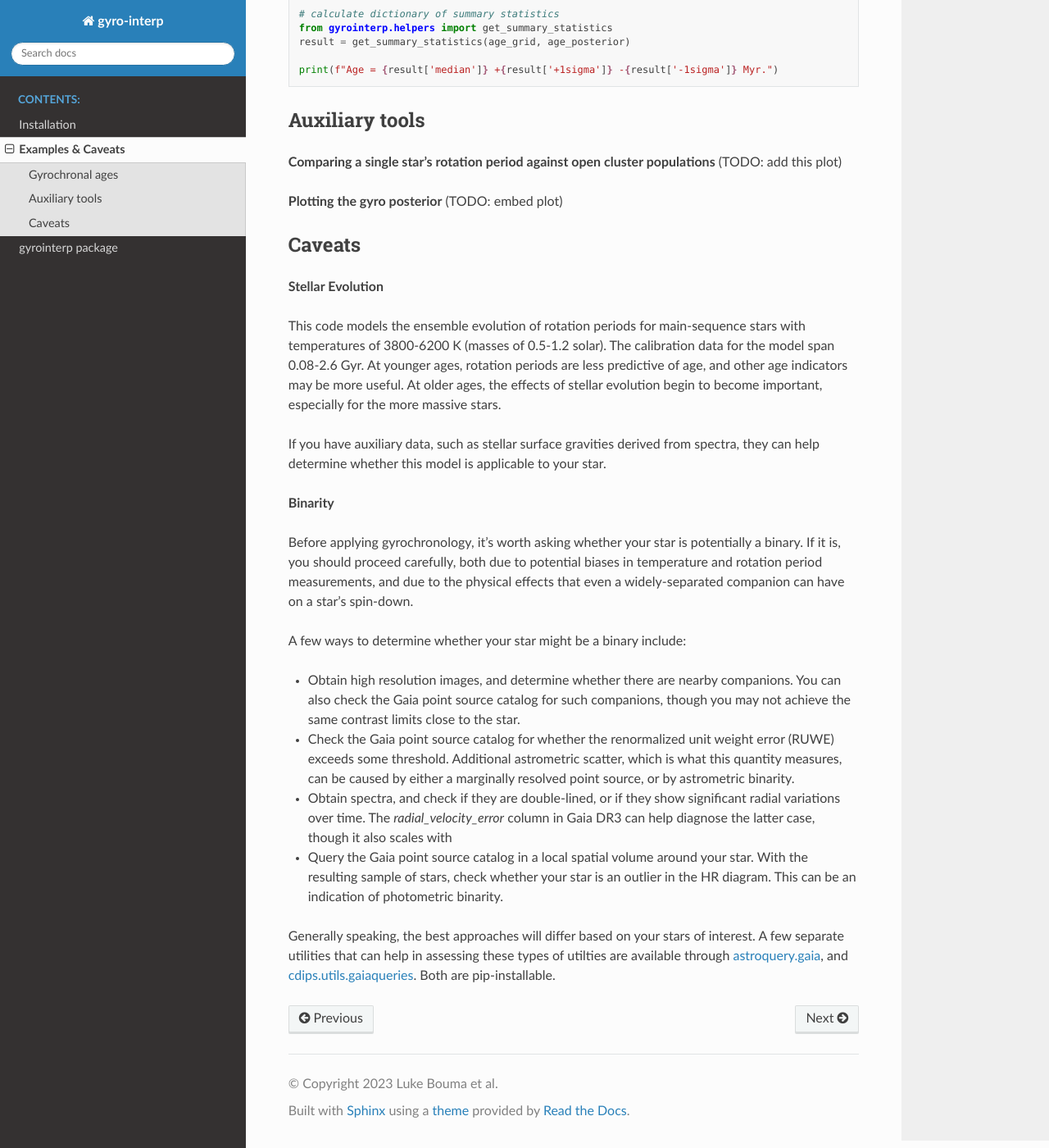
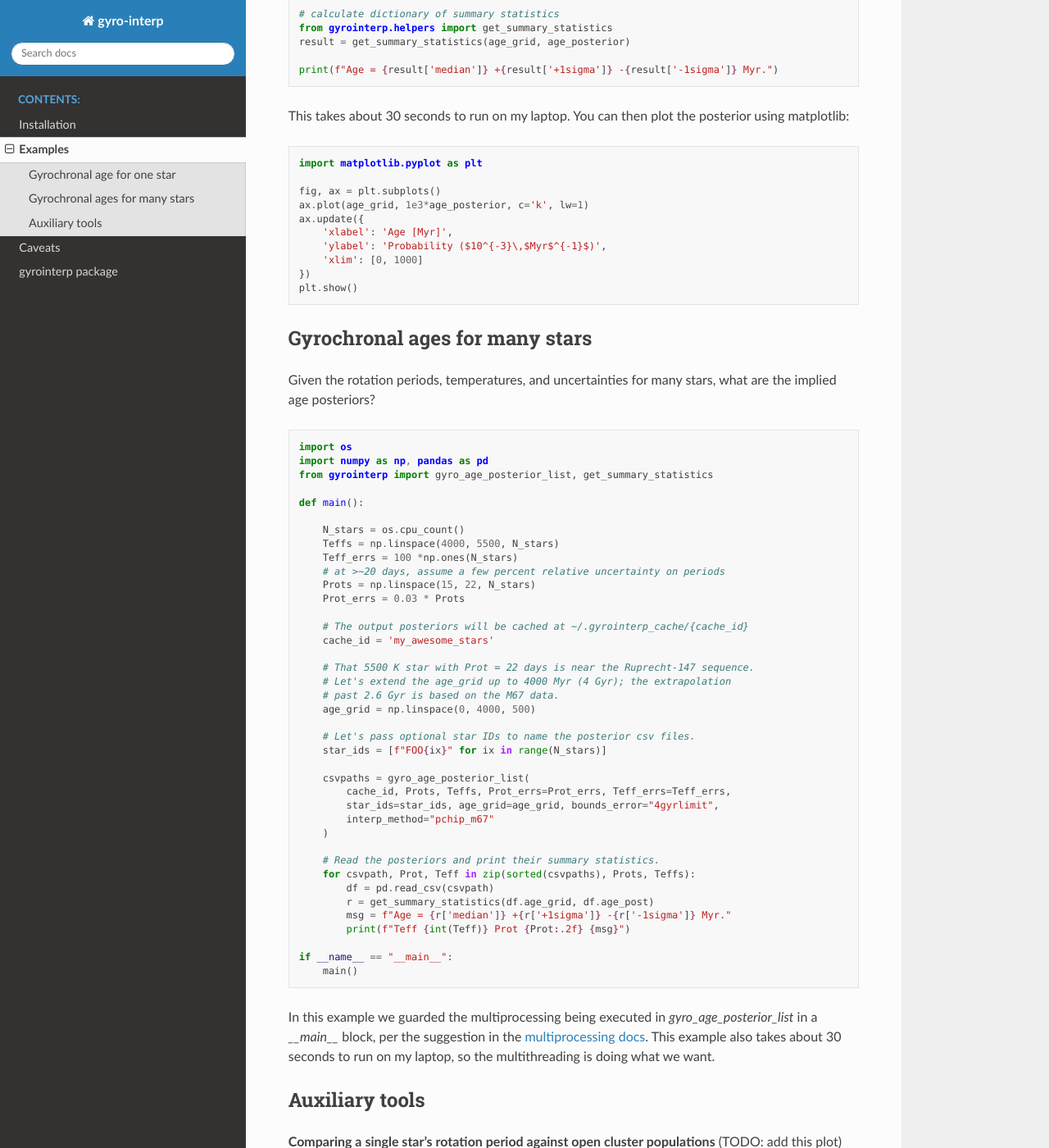
Before and after one commit to lgbouma/gyro-interp, a Sphinx documentation site: the page built from docs/source/examples.rst, in a window 1280 px wide and 1400 px high, scrolled down 493 px. Shown: the whole window at 82% size. Built offline with Sphinx 7.4.7 and the Read the Docs theme 2.0.0, drawn with Linux system fonts in a browser that asks for light colours; some of the changed text lies outside the part shown.

Commit message:
update docs; cleaner code

```diff
--- a/docs/source/examples.rst
+++ b/docs/source/examples.rst
@@ -1,24 +1,25 @@
-Examples & Caveats
+Examples
 ========================================
 
-Gyrochronal ages
+Gyrochronal age for one star
 ++++++++++++++++++++
 
-Given a star's rotation period, effective temperature, and uncertainties, what
-is the gyrochronological age posterior over a grid spanning 0 to 2.6 Gyr?
+Given a single star's rotation period, effective temperature, and
+uncertainties, what is the gyrochronological age posterior over a grid spanning
+0 to 2.6 Gyr?
 
 .. code-block:: python
 
   import numpy as np
   from gyrointerp import gyro_age_posterior
 
-  Prot, Prot_err = 6, 0.1
+  Prot, Prot_err = 6, 0.2
   Teff, Teff_err = 5500, 100
   age_grid = np.linspace(0, 2600, 500)
 
   # calculate the age posterior at each age in `age_grid`
   age_posterior = gyro_age_posterior(
-    Prot, Teff, Prot_err=Prot_err, Teff_err=Teff_err, age_grid=age_grid
+      Prot, Teff, Prot_err=Prot_err, Teff_err=Teff_err, age_grid=age_grid
   )
 
   # calculate dictionary of summary statistics
@@ -26,6 +27,78 @@ is the gyrochronological age posterior over a grid spanning 0 to 2.6 Gyr?
   result = get_summary_statistics(age_grid, age_posterior)
 
   print(f"Age = {result['median']} +{result['+1sigma']} -{result['-1sigma']} Myr.")
+
+This takes about 30 seconds to run on my laptop.  You can then plot the
+posterior using matplotlib:
+
+.. code-block:: python
+
+  import matplotlib.pyplot as plt
+
+  fig, ax = plt.subplots()
+  ax.plot(age_grid, 1e3*age_posterior, c='k', lw=1)
+  ax.update({
+      'xlabel': 'Age [Myr]',
+      'ylabel': 'Probability ($10^{-3}\,$Myr$^{-1}$)',
+      'xlim': [0, 1000]
+  })
+  plt.show()
+
+
+Gyrochronal ages for many stars
+++++++++++++++++++++
+
+Given the rotation periods, temperatures, and uncertainties for many stars,
+what are the implied age posteriors?
+
+.. code-block:: python
+
+  import os
+  import numpy as np, pandas as pd
+  from gyrointerp import gyro_age_posterior_list, get_summary_statistics
+
+  def main():
+
+      N_stars = os.cpu_count()
+      Teffs = np.linspace(4000, 5500, N_stars)
+      Teff_errs = 100 *np.ones(N_stars)
+      # at >~20 days, assume a few percent relative uncertainty on periods
+      Prots = np.linspace(15, 22, N_stars)
+      Prot_errs = 0.03 * Prots
+
+      # The output posteriors will be cached at ~/.gyrointerp_cache/{cache_id}
+      cache_id = 'my_awesome_stars'
+
+      # That 5500 K star with Prot = 22 days is near the Ruprecht-147 sequence.
+      # Let's extend the age_grid up to 4000 Myr (4 Gyr); the extrapolation
+      # past 2.6 Gyr is based on the M67 data.
+      age_grid = np.linspace(0, 4000, 500)
+
+      # Let's pass optional star IDs to name the posterior csv files.
+      star_ids = [f"FOO{ix}" for ix in range(N_stars)]
+
+      csvpaths = gyro_age_posterior_list(
+          cache_id, Prots, Teffs, Prot_errs=Prot_errs, Teff_errs=Teff_errs,
+          star_ids=star_ids, age_grid=age_grid, bounds_error="4gyrlimit",
+          interp_method="pchip_m67"
+      )
+
+      # Read the posteriors and print their summary statistics.
+      for csvpath, Prot, Teff in zip(sorted(csvpaths), Prots, Teffs):
+          df = pd.read_csv(csvpath)
+          r = get_summary_statistics(df.age_grid, df.age_post)
+          msg = f"Age = {r['median']} +{r['+1sigma']} -{r['-1sigma']} Myr."
+          print(f"Teff {int(Teff)} Prot {Prot:.2f} {msg}")
+
+  if __name__ == "__main__":
+      main()
+
+In this example we guarded the multiprocessing being executed in
+*gyro_age_posterior_list* in a *__main__* block, per the suggestion in the
+`multiprocessing docs
+<https://docs.python.org/3/library/multiprocessing.html>`_.  This example also
+takes about 30 seconds to run on my laptop, so the multithreading is doing what
+we want.
 
 
 Auxiliary tools
@@ -36,54 +109,3 @@ Auxiliary tools
 
 **Plotting the gyro posterior**
 (TODO: embed plot)
-
-
-Caveats
-++++++++++++++++++++
-
-**Stellar Evolution**
-
-This code models the ensemble evolution of rotation periods for main-sequence
-stars with temperatures of 3800-6200 K (masses of 0.5-1.2 solar).  The
-calibration data for the model span 0.08-2.6 Gyr.  At younger ages, rotation
-periods are less predictive of age, and other age indicators may be more
-useful.  At older ages, the effects of stellar evolution begin to become
-important, especially for the more massive stars.
-
-If you have auxiliary data, such as stellar surface gravities derived from
-spectra, they can help determine whether this model is applicable to your star.
-
-**Binarity**
-
-Before applying gyrochronology, it's worth asking whether your star is
-potentially a binary.  If it is, you should proceed carefully, both due to
-potential biases in temperature and rotation period measurements, and due to
-the physical effects that even a widely-separated companion can have on a
-star's spin-down.
-
-A few ways to determine whether your star might be a binary include:
-
-* Obtain high resolution images, and determine whether there are nearby
-  companions.  You can also check the Gaia point source catalog for such
-  companions, though you may not achieve the same contrast limits close to the
-  star.
-
-* Check the Gaia point source catalog for whether the renormalized unit weight
-  error (RUWE) exceeds some threshold.  Additional astrometric scatter, which is
-  what this quantity measures, can be caused by either a marginally resolved
-  point source, or by astrometric binarity.
-
-* Obtain spectra, and check if they are double-lined, or if they show
-  significant radial variations over time.  The *radial_velocity_error* column
-  in Gaia DR3 can help diagnose the latter case, though it also scales with
-
-* Query the Gaia point source catalog in a local spatial volume around your
-  star.  With the resulting sample of stars, check whether your star is an
-  outlier in the HR diagram.  This can be an indication of photometric binarity.
-
-Generally speaking, the best approaches will differ based on your stars of
-interest.  A few separate utilities that can help in assessing these types of
-utilties are available through
-`astroquery.gaia <https://astroquery.readthedocs.io/en/latest/gaia/gaia.html>`_,
-and `cdips.utils.gaiaqueries <https://github.com/lgbouma/cdips>`_.
-Both are pip-installable.
--- a/docs/source/installation.rst
+++ b/docs/source/installation.rst
@@ -17,11 +17,11 @@ Next, install ``gyrointerp``:
 
     $ pip install gyrointerp
 
-We recommend installing and running ``gyrointerp`` in a ``conda`` virtual
-environment. Install ``anaconda`` or ``miniconda`` `here
+We recommend installing and running ``gyrointerp`` in a conda virtual
+environment. Install *anaconda* or *miniconda* `here
 <https://conda.io/miniconda.html>`_, then see instructions `here
 <https://conda.io/docs/user-guide/tasks/manage-environments.html>`_ to learn
-more about ``conda`` virtual environments.
+more about *conda* virtual environments.
 
 **Issues?**
 
--- a/gyrointerp/__init__.py
+++ b/gyrointerp/__init__.py
@@ -4,3 +4,5 @@ log_fmt = '[{levelname:1.1} {asctime} {module}:{lineno}] {message}'
 log_date_fmt = '%y%m%d %H:%M:%S'
 
 from gyrointerp.gyro_posterior import gyro_age_posterior
+from gyrointerp.gyro_posterior import gyro_age_posterior_list
+from gyrointerp.helpers import get_summary_statistics
```
Also changed, not shown: docs/source/caveats.rst (added, +51 -0 lines), docs/source/index.rst (+5 -3 lines), 1 other file.
